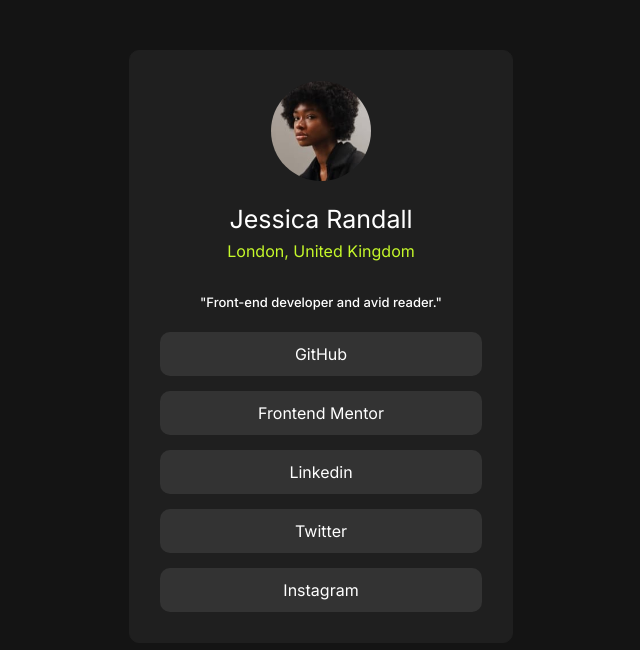
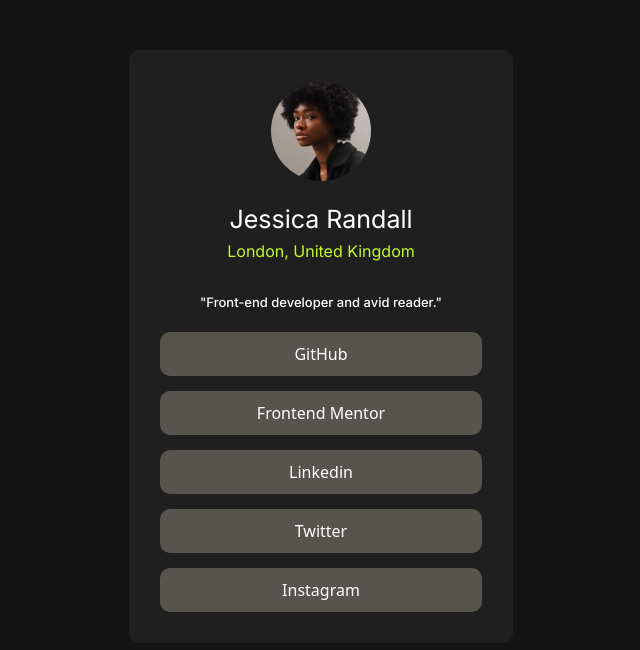
Before and after one commit to rofeehart/Social-links-frontend-mentor, a plain HTML site: page index.html in a window 1280 px wide. Shown: the whole page, without its empty margins (319-959 px from the left). Drawn offline with nearby package versions, Linux system fonts and the light colour scheme.

Commit message:
Add files via upload

```diff
--- a/index.html
+++ b/index.html
@@ -22,7 +22,7 @@
   </head>
   <body>
     <div id="box" class="p-[30px] h-[100%] w-[80%] sm:w-[70%] md:w-[50%] lg:w-[30%]">
-      <div class="content w-[100%]">
+      <div class="content w-[100%] h-[100%]">
         <div class="info">
           <img class="m-[auto]"
             src="./assets/images/avatar-jessica.jpeg"
@@ -32,11 +32,11 @@
           <p class="mt-[30px] mb-[20px]">"Front-end developer and avid reader."</p>
         </div>
         <div>
-          <a href="www.google.com" class="button">GitHub</a>
-          <a href="www.google.com" class="button">Frontend Mentor</a>
-          <a href="www.google.com" class="button">Linkedin</a>
-          <a href="www.google.com" class="button">Twitter</a>
-          <a href="www.google.com" class="button">Instagram</a>
+          <button class="w-[100%] m-[auto] p-[10px] bg-stone-600 text-[white]">GitHub</button>
+          <button class="w-[100%] m-[auto] p-[10px] mt-[15px] text-[white] bg-stone-600">Frontend Mentor</button>
+          <button class="w-[100%] m-[auto] p-[10px] mt-[15px] text-[white] bg-stone-600">Linkedin</button>
+          <button class="w-[100%] m-[auto] p-[10px] mt-[15px] text-[white] bg-stone-600">Twitter</button>
+          <button class="w-[100%] m-[auto] p-[10px] mt-[15px] text-[white] bg-stone-600">Instagram</button>
         </div>
       </div>
     </div>
--- a/style.css
+++ b/style.css
@@ -41,19 +41,11 @@ p{
     font-weight: 500;
     color: white;
 }
-.button{
-    display: block;
-    margin-top: 15px;
-    background-color: hsl(0, 0%, 20%);
-    border: none;
+button{
     border-radius: 10px;
-    color: white;
-    text-align: center;
-    padding: 10px;
-    text-decoration: none;
     font-family: "inter", sans-serif;
 }
-.button:hover{
+button:hover{
     background-color: hsl(75, 94%, 57%);
     color: black;
 }
```
